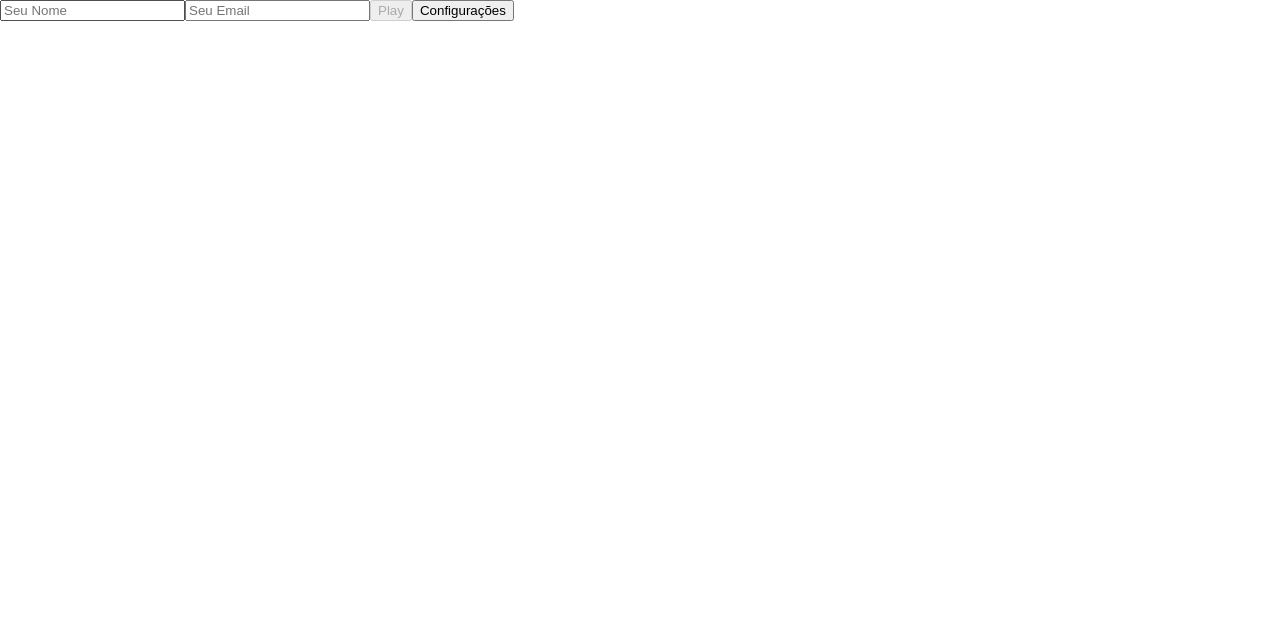
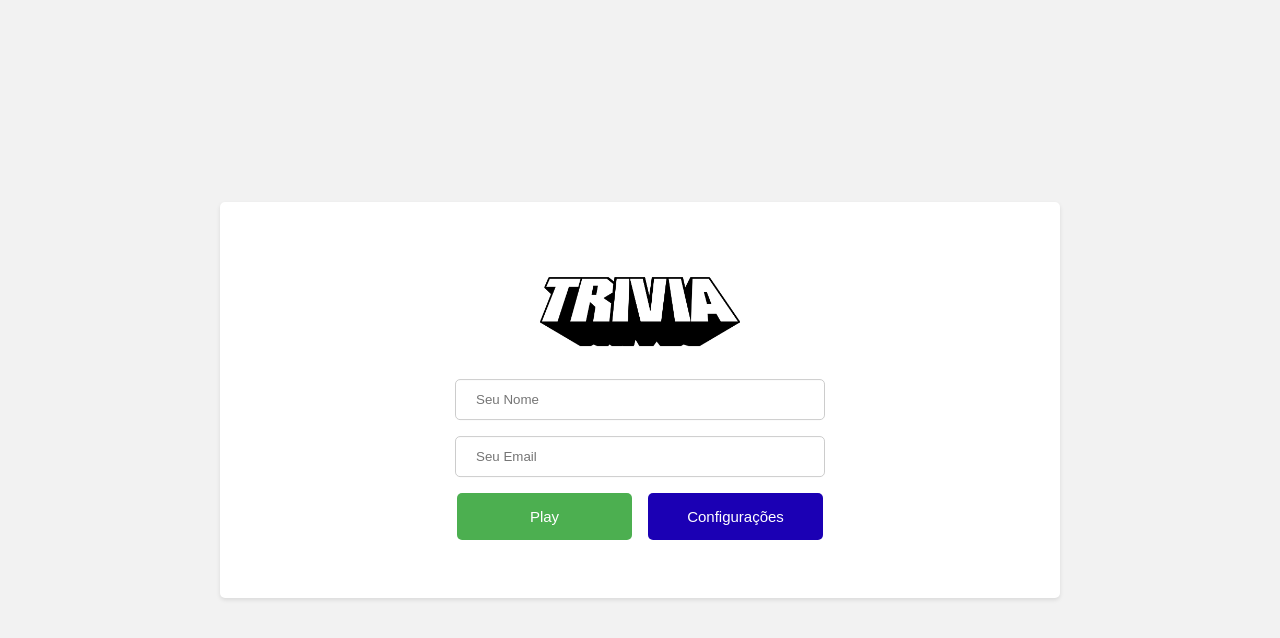
Before and after one commit to Rafael-Souza-97/trivia-game, a React (Create React App) app: page / in a window 1280 px wide. Shown: the top 638 px of the page. Built offline with nearby package versions, Linux system fonts and the light colour scheme.

Commit message:
Adiciona Estilização

```diff
--- a/src/componets/Header.js
+++ b/src/componets/Header.js
@@ -14,14 +14,13 @@ class Header extends Component {
 
   render() {
     const { ranking } = this.state;
-    const { name, picture } = ranking[0];
+    const { name } = ranking[0];
     const { scoreFromRedux } = this.props;
     return (
       <div>
-        <h1>Header</h1>
-        <p data-testid="header-player-name">{name}</p>
-        <p data-testid="header-score">{scoreFromRedux}</p>
-        <img data-testid="header-profile-picture" src={ picture } alt={ name } />
+        <p data-testid="header-player-name">Olá, {name}!</p>
+        <p data-testid="header-score">Sua pontuação: {scoreFromRedux}</p>
+        {/* <img data-testid="header-profile-picture" src={ picture } alt={ name } /> */}
       </div>
     );
   }
--- a/src/componets/Questions.css
+++ b/src/componets/Questions.css
@@ -1,11 +1,63 @@
+.normal-button {
+  width: 175px;
+  background-color: #6e6e6e;
+  color: white;
+  padding: 15px;
+  margin: 8px;
+  border: none;
+  border-radius: 5px;
+  cursor: pointer;
+  font-size: 15px;
+}
+
+.normal-button:active{
+  background-color: #2800c9;
+}
+
+.normal-button:hover {
+  background-color: #040085;
+}
+
 .wrong-answer {
   background-color: red;
   border: 3px solid red;
   color: white;
+  padding: 15px;
+  margin: 8px;
+  border: none;
+  border-radius: 5px;
+  cursor: pointer;
+  font-size: 15px;
 }
 
 .correct-answer {
   background-color: rgb(6, 240, 15);
   border: 3px solid rgb(6, 240, 15);
+  color: rgb(0, 0, 0);
+  padding: 15px;
+  margin: 8px;
+  border: none;
+  border-radius: 5px;
+  cursor: pointer;
+  font-size: 15px;
+}
+
+.next {
+  width: 300px;
+  background-color: #1500d0;
   color: white;
+  padding: 15px;
+  margin-top: 60px;
+  border: none;
+  border-radius: 5px;
+  cursor: pointer;
+  font-size: 15px;
 }
+
+.next:active{
+  background-color: #2800c9;
+}
+
+.next:hover {
+  background-color: #040085;
+}
--- a/src/componets/Questions.js
+++ b/src/componets/Questions.js
@@ -77,7 +77,7 @@ class Questions extends Component {
     }
     this.setTimer('clear');
     increaseIndex();
-    this.setState({ hasAnswer: false, countdown: 30, isDisabled: false });
+    this.setState({ hasAnswer: false, countdown: 30, isDisabled: false, nextButton: false });
   };
 
   render() {
@@ -98,7 +98,7 @@ class Questions extends Component {
           {answers.map((element, index) => (
             wrongAnswers.includes(element) ? (
               <button
-                className={ hasAnswer ? 'wrong-answer' : '' }
+                className={ hasAnswer ? 'wrong-answer' : 'normal-button' }
                 type="button"
                 key={ index }
                 id={ countdown }
@@ -111,7 +111,7 @@ class Questions extends Component {
               </button>
             ) : (
               <button
-                className={ hasAnswer ? 'correct-answer' : '' }
+                className={ hasAnswer ? 'correct-answer' : 'normal-button' }
                 type="button"
                 key={ index }
                 id={ countdown }
@@ -130,6 +130,7 @@ class Questions extends Component {
           {
             nextButton && (
               <button
+                className='next'
                 type="button"
                 data-testid="btn-next"
                 onClick={ this.nextQuestion }
--- a/src/pages/Feedback.js
+++ b/src/pages/Feedback.js
@@ -1,8 +1,8 @@
 import React, { Component } from 'react';
 import { connect } from 'react-redux';
 import PropTypes from 'prop-types';
-import Header from '../componets/Header';
 import { addToLocalStorage, getFromLocalStorage } from '../services/storage';
+import '../styles/index.css'
 
 class Feedback extends Component {
   state = {
@@ -23,10 +23,9 @@ class Feedback extends Component {
     const { feedbackMessage } = this.state;
     const { numberOfHits, score } = this.props;
     return (
-      <div>
-        <Header />
-        <p data-testid="feedback-total-score">{score}</p>
-        <p data-testid="feedback-total-question">{numberOfHits}</p>
+      <div className='trivia-container'>
+        <p data-testid="feedback-total-score">Pontuação Final: {score}</p>
+        <p data-testid="feedback-total-question">Total de Acertos: {numberOfHits}</p>
         <p data-testid="feedback-text">{feedbackMessage}</p>
         <button
           data-testid="btn-play-again"
--- a/src/pages/Game.js
+++ b/src/pages/Game.js
@@ -3,6 +3,7 @@ import PropTypes from 'prop-types';
 import fetchQuestions from '../services/fetchs/fetchQuestions';
 import Header from '../componets/Header';
 import QuestionsComponent from '../componets/Questions';
+import '../styles/index.css'
 
 class Game extends React.Component {
   state = {
@@ -53,9 +54,10 @@ class Game extends React.Component {
     const { firstResult, answers, wrongAnswers, indexOfResults } = this.state;
     const { history } = this.props;
     return (
-      <div>
+      <div className='trivia-container'>
         <Header />
         <QuestionsComponent
+
           answers={ answers }
           firstResult={ firstResult }
           wrongAnswers={ wrongAnswers }
--- a/src/pages/Login.js
+++ b/src/pages/Login.js
@@ -7,6 +7,8 @@ import { addToLocalStorage,
   addTokenLocalStorage, getFromLocalStorage } from '../services/storage';
 import store from '../redux/store';
 import { resetScore } from '../redux/actions';
+import triviaLogo from '../trivia.png'
+import '../styles/login.css'
 
 class Login extends Component {
   state = {
@@ -63,7 +65,10 @@ class Login extends Component {
   render() {
     const { name, email, isDisabled } = this.state;
     return (
-      <form onSubmit={ this.handleSubmit }>
+      <form onSubmit={ this.handleSubmit } className="login-container" >
+
+        <img src={triviaLogo} alt="trivia-logo" className='logo'></img>
+
         <label htmlFor="login">
           <input
             name="name"
@@ -89,7 +94,7 @@ class Login extends Component {
           />
 
         </label>
-
+      <div className='button-container'>
         <button
           disabled={ isDisabled }
           type="submit"
@@ -99,12 +104,15 @@ class Login extends Component {
         </button>
 
         <button
+          className='config'
           type="button"
           data-testid="btn-settings"
           onClick={ this.handleClick }
         >
           Configurações
         </button>
+      </div>
+
 
       </form>
     );
--- /dev/null
+++ b/src/styles/index.css
@@ -0,0 +1,101 @@
+body {
+  font-family: Arial, sans-serif;
+  background-color: #f2f2f2;
+}
+
+.trivia-container {
+  width: 900px;
+  position: absolute;
+  top: 50%;
+  left: 50%;
+  transform: translate(-50%, -50%);
+  margin: 0 auto;
+  text-align: center;
+  background-color: white;
+  border-radius: 5px;
+  box-shadow: 0 2px 4px rgba(0, 0, 0, 0.1);
+  padding: 250px;
+}
+
+@media (max-width: 600px) {
+  .trivia-container {
+    padding: 10px;
+  }
+}
+
+h1 {
+  font-size: 32px;
+  margin: 20px 0;
+  color: #333;
+}
+
+@media (max-width: 600px) {
+  h1 {
+    font-size: 24px;
+  }
+}
+
+.question {
+  font-size: 24px;
+  margin: 20px 0;
+  color: #555;
+}
+
+@media (max-width: 600px) {
+  .question {
+    font-size: 18px;
+  }
+}
+
+.answers {
+  display: flex;
+  flex-wrap: wrap;
+  justify-content: center;
+  margin-top: 20px;
+}
+
+.answer {
+  background-color: #eee;
+  border: 1px solid #ccc;
+  border-radius: 5px;
+  box-shadow: 0 2px 4px rgba(0, 0, 0, 0.1);
+  padding: 10px 20px;
+  font-size: 18px;
+  cursor: pointer;
+  margin: 0 10px 10px;
+  transition: all 0.2s ease;
+}
+
+@media (max-width: 600px) {
+  .answer {
+    padding: 5px 10px;
+    font-size: 14px;
+    margin: 0 5px 5px;
+  }
+}
+
+.answer:hover {
+  background-color: #ddd;
+}
+
+.correct {
+  background-color: lightgreen;
+  border-color: green;
+}
+
+.incorrect {
+  background-color: lightcoral;
+  border-color: red;
+}
+
+.result {
+  margin-top: 20px;
+  font-size: 20px;
+  color: #555;
+}
+
+@media (max-width: 600px) {
+  .result {
+    font-size: 16px;
+  }
+}
--- /dev/null
+++ b/src/styles/login.css
@@ -0,0 +1,111 @@
+body {
+  font-family: Arial, sans-serif;
+  background-color: #f2f2f2;
+}
+
+.login-container {
+  position: absolute;
+  top: 50%;
+  left: 50%;
+  transform: translate(-50%, -50%);
+  width: 800px;
+  text-align: center;
+  background-color: white;
+  border-radius: 5px;
+  box-shadow: 0 2px 4px rgba(0, 0, 0, 0.1);
+  padding: 50px 20px;
+}
+
+@media (max-width: 600px) {
+  .login-container {
+    padding: 40px 10px;
+  }
+}
+
+h1 {
+  color: #333;
+  font-size: 32px;
+  margin: 20px 0;
+}
+
+@media (max-width: 600px) {
+  h1 {
+    font-size: 24px;
+  }
+}
+
+form {
+  display: flex;
+  flex-direction: column;
+  align-items: center;
+}
+
+input[type="text"],
+input[type="email"] {
+  width: 370px;
+  padding: 12px 20px;
+  margin: 8px 0;
+  box-sizing: border-box;
+  border: 1px solid #ccc;
+  border-radius: 5px;
+}
+
+@media (max-width: 600px) {
+  input[type="text"],
+  input[type="email"] {
+    width: 250px;
+  }
+}
+
+.button-container {
+  display: flex;
+}
+
+button[type="submit"] {
+  width: 175px;
+  background-color: #4caf50;
+  color: white;
+  padding: 14px 20px;
+  margin: 8px;
+  border: none;
+  border-radius: 5px;
+  cursor: pointer;
+  font-size: 15px;
+}
+
+@media (max-width: 600px) {
+  button[type="submit"] {
+    width: 100px;
+  }
+}
+
+button[type="submit"]:hover {
+  background-color: #45a049;
+}
+
+.config {
+  width: 175px;
+  background-color: #1b00b4;
+  color: white;
+  padding: 15px;
+  margin: 8px;
+  border: none;
+  border-radius: 5px;
+  cursor: pointer;
+  font-size: 15px;
+}
+
+@media (max-width: 600px) {
+  .config {
+    width: 130px;
+  }
+}
+
+.config:hover {
+  background-color: #1500ff;
+}
+
+.logo {
+  width: 200px;
+  margin: 25px;
+}
```
